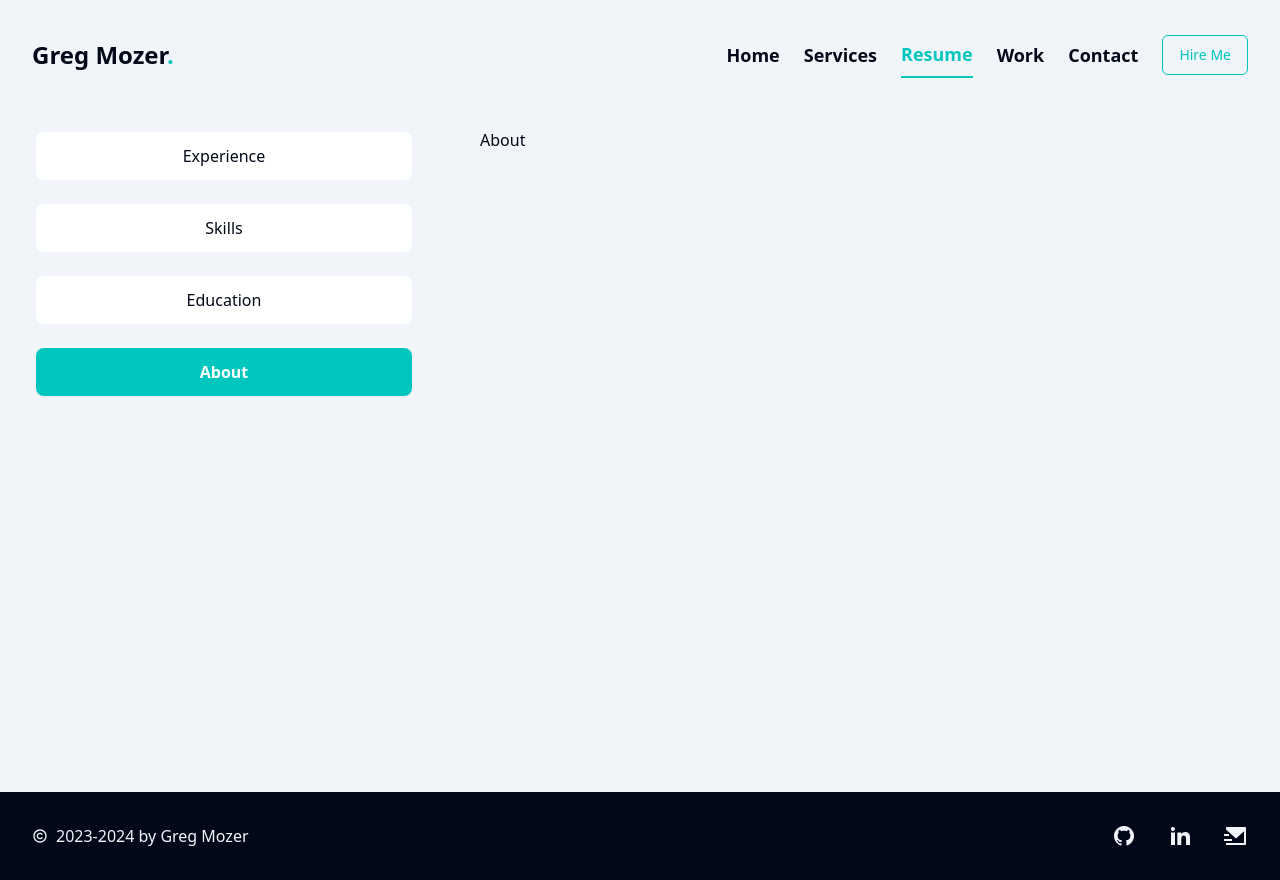
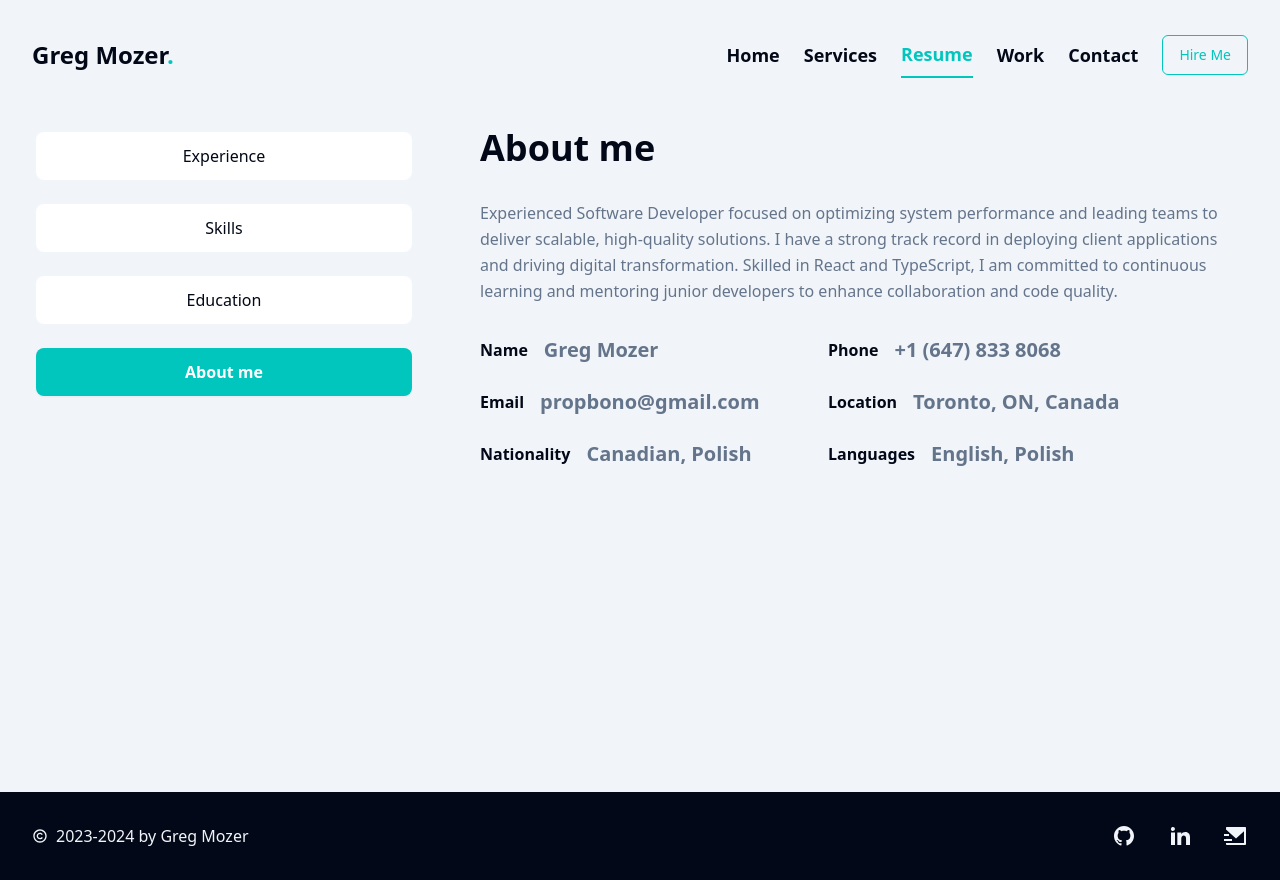
Before and after one commit to propbono/next-gmozer.ca, a Next.js app: page /resume/about in a window 1280 px wide. Built offline with nearby package versions, Linux system fonts and the light colour scheme.

Commit message:
feat: add about me section

```diff
--- a/app/(footer)/resume/about/page.tsx
+++ b/app/(footer)/resume/about/page.tsx
@@ -1,3 +1,20 @@
+import { ABOUT } from "@/constants/resume";
+
 export default function About() {
-  return <div>About</div>;
+  return (
+    <div className="flex flex-col gap-8 text-center md:text-left">
+      <h2 className="font-bold text-4xl">{ABOUT.title}</h2>
+      <p className="max-w-3xl mx-auto leading-relaxed md:mx-0 text-muted-foreground">{ABOUT.description}</p>
+      <ul className="grid grid-cols-1 md:grid-cols-2 gap-6 max-w-2xl mx-auto md:mx-0">
+        {ABOUT.items.map((item, index) => (
+          <li key={index} className="flex gap-4 justify-center md:justify-start items-center">
+            <span className="font-semibold">
+              {item.name}
+            </span>
+            <span className="font-bold text-muted-foreground text-xl">{item.value}</span>
+          </li>
+        ))}
+      </ul>
+    </div>
+  );
 }
--- a/constants/resume.tsx
+++ b/constants/resume.tsx
@@ -43,16 +43,16 @@ export const TABS = [
     url: "/resume/education",
   },
   {
-    label: "About",
+    label: "About me",
     url: "/resume/about",
   },
 ];
 
 export const ABOUT = {
   title: "About me",
-  descritpion:
-    "I'm a full stack developer with a passion for learning and problem solving. I'm currently working as a software developer at a small start up in the Silicon Valley. I'm looking for a full time opportunity to expand my knowledge and skills and grow as a developer.",
-  info: [
+  description:
+    "Experienced Software Developer focused on optimizing system performance and leading teams to deliver scalable, high-quality solutions. I have a strong track record in deploying client applications and driving digital transformation. Skilled in React and TypeScript, I am committed to continuous learning and mentoring junior developers to enhance collaboration and code quality.",
+  items: [
     { name: "Name", value: "Greg Mozer" },
     { name: "Phone", value: "+1 (647) 833 8068" },
     { name: "Email", value: "propbono@gmail.com" },
```
